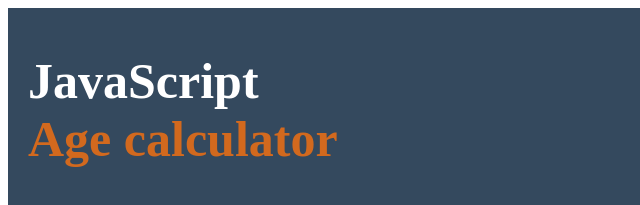
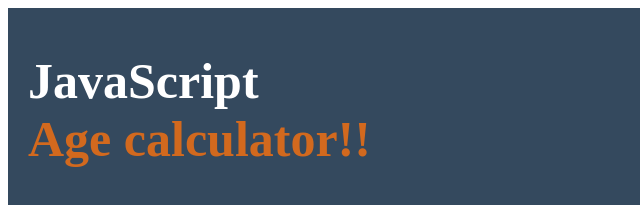
Before and after one commit to 2sushk/Age-Calculator, a plain HTML site: page index.html in a window 1280 px wide. Shown: the top 205 px of the page, 0-640 px from the left. Drawn offline with Linux system fonts and the light colour scheme.

Commit message:
Update index.html

```diff
--- a/index.html
+++ b/index.html
@@ -11,7 +11,7 @@
     <div class="container">
         <div class="calculator">
             <h1>
-                JavaScript <br><span>Age calculator</span>
+                JavaScript <br><span>Age calculator!!</span>
             </h1>
             <div class="input-box">
                 <input type="date" id="date">
```
